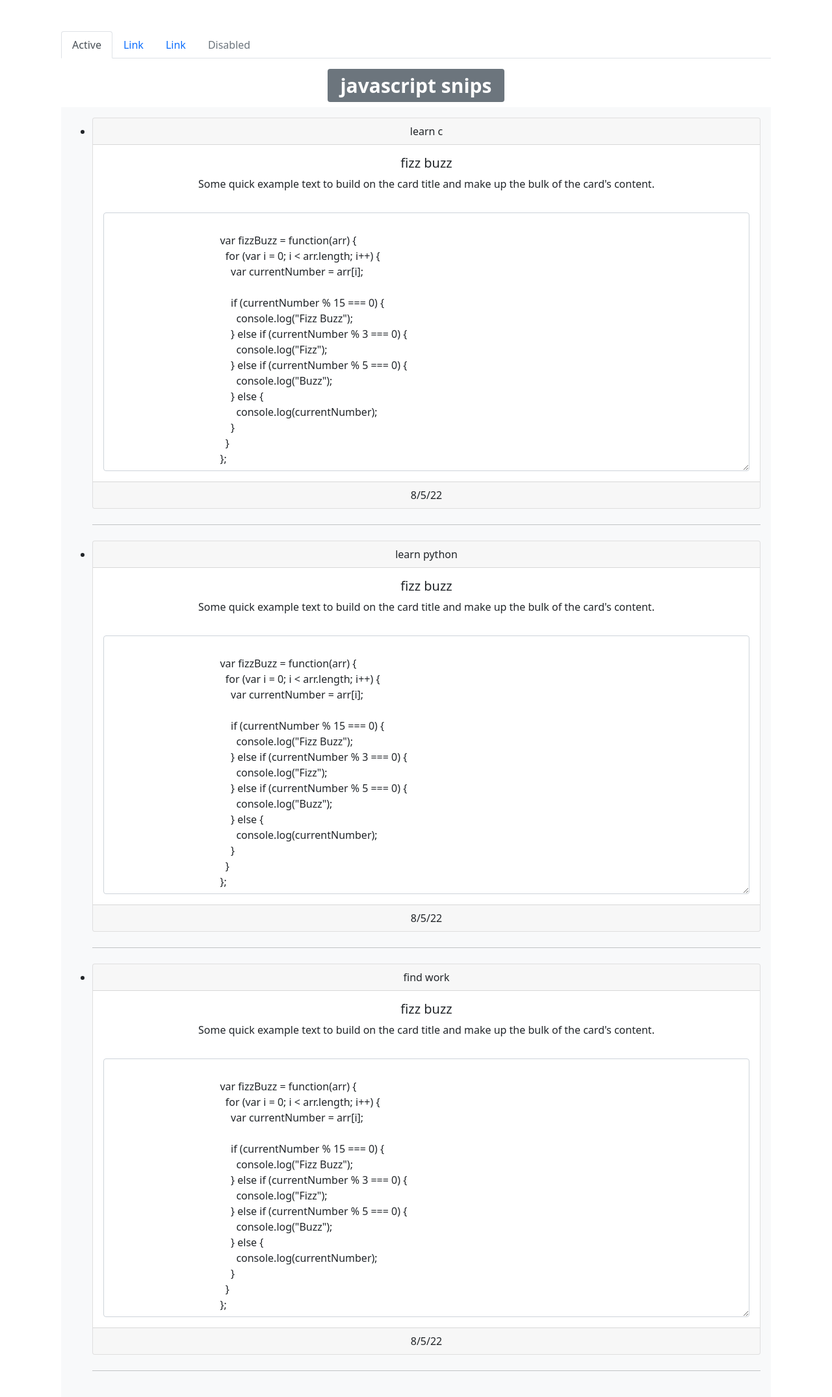
After one commit to wilmer88/cheat-snip, a Django app: page /index in a window 1280 px wide. The commit adds this page. Shown: the whole page at 65% size. Run offline with Django 4.2, Linux system fonts and the light colour scheme.

Commit message:
created snip page

```diff
--- a/app/app/__init__.py
+++ b/app/app/__init__.py
@@ -1,3 +1,5 @@
+
+
 # student_profile = {
 #         'first_name' : 'Jane',
 #         'last_name' : 'Doe',
--- a/app/snips/templates/cheatCode/fight_stage.html
+++ b/app/snips/templates/users/fight_stage.html
@@ -1,4 +1,4 @@
-{% extends 'cheatCode/layout.html' %}
+{% extends 'users/layout.html' %}
 {% block title %} welcome to home the home page {% endblock %}
 {% block content %}
 <div class="callout">
--- /dev/null
+++ b/app/snips/templates/users/index.html
@@ -0,0 +1,69 @@
+<div class="row">
+  <div class="col-sm-12">
+    <div class="container mt-5">
+        {% extends 'users/layout.html' %} {% block content %} {% if header %}
+        <h1 class="chango">welcome to index. Whats next: {{header}} and later</h1>
+        {% else %}
+        <h1 >
+          <span class="badge bg-secondary mt-3">
+            {% block title %} javascript snips {% endblock %}
+          </span>
+        </h1>
+        {% endif %}
+    </div>
+
+
+    <div class="container">
+      <div class="bg-light p-3 rounded-lg m-12">
+        <ul>
+          {% for things in things_to_do %}
+
+          <li class="centrar">
+            <div class="card">
+              <div class="card-header text-center">{{things}}</div>
+              <div class="card-body">
+                <h5 class="card-title">fizz buzz</h5>
+                <p class="card-text">
+                  Some quick example text to build on the card title and make up
+                  the bulk of the card's content.
+                </p>
+              </div>
+
+              <div class="card-body">
+                <textarea
+                  class="form-control"
+                  id="exampleFormControlTextarea1"
+                  rows="16"
+                >
+
+                                        var fizzBuzz = function(arr) {
+                                          for (var i = 0; i < arr.length; i++) {
+                                            var currentNumber = arr[i];
+
+                                            if (currentNumber % 15 === 0) {
+                                              console.log("Fizz Buzz");
+                                            } else if (currentNumber % 3 === 0) {
+                                              console.log("Fizz");
+                                            } else if (currentNumber % 5 === 0) {
+                                              console.log("Buzz");
+                                            } else {
+                                              console.log(currentNumber);
+                                            }
+                                          }
+                                        };</textarea
+                >
+              </div>
+              <div class="card-footer">8/5/22</div>
+            </div>
+
+            <hr class="my-4" />
+          </li>
+          {% endfor %}
+        </ul>
+        <!-- <a class="btn btn-primary btn-lg" href="#" role="button">Learn more</a> -->
+      </div>
+    </div>
+
+    {% endblock %}
+  </div>
+</div>
--- /dev/null
+++ b/app/snips/templates/users/layout.html
@@ -0,0 +1,35 @@
+<!DOCTYPE html>
+<html lang="en">
+    <head>
+        <meta charset="utf-8">
+        <meta http-equiv="X-UA-Compatible" content="IE=edge">
+        <meta name="viewport" content="width=device-width, initial-scale=1">
+
+        <!-- <link rel="stylesheet" href="https://cdnjs.cloudflare.com/ajax/libs/bulma/x.y.z/css/bulma.css" /> -->
+        <link rel="stylesheet" href="https://cdn.jsdelivr.net/npm/bootstrap@5.1.3/dist/css/bootstrap.min.css" />
+
+        <title>{% block title %}{% endblock %}</title>
+        <style>li,h1{text-align: center} h1{margin-top: auto;}</style>
+    </head>
+    <body>
+
+            <ul class="nav nav-tabs">
+                <li class="nav-item">
+                  <a class="nav-link active" aria-current="page" href="#">Active</a>
+                </li>
+                <li class="nav-item">
+                  <a class="nav-link" href="#">Link</a>
+                </li>
+                <li class="nav-item">
+                  <a class="nav-link" href="#">Link</a>
+                </li>
+                <li class="nav-item">
+                  <a class="nav-link disabled">Disabled</a>
+                </li>
+              </ul>
+         {% block content %}
+         {% endblock %}
+
+
+    </body>
+</html>
--- a/app/snips/urls.py
+++ b/app/snips/urls.py
@@ -1,8 +1,14 @@
+from django.urls import re_path
 from . import views
-from django.urls import re_path
-# urls.py
-from django.urls import path
+#the $ sign besides home restrict the path from having home plus characters and still hit the home path
+urlpatterns = [
+ re_path(r'^index$', views.index, name='index'),
+ re_path(r'^fight_stage$', views.fight_stage, name='fight_stage')
+ ]
+# from django.urls import re_path, include
+# from django.contrib import admin
 
-from .views import redirect_view
-
-urlpatterns = [ path('/redirect/', redirect_view),re_path(r'^home$', views.home, name='home'), re_path(r'^fight_stage$', views.fight_stage, name='fight_stage')]
+# urlpatterns = [
+#     re_path(r'^admin/', admin.site.urls),
+#     re_path(r'', include('snips.urls')),
+# ]
--- a/app/snips/views.py
+++ b/app/snips/views.py
@@ -1,11 +1,13 @@
 from django.shortcuts import render
 from django.http import HttpResponse
-# Create your views here.
-def home(request):
 
-        return render(request, "cheatCode/home.html", {"header": 'with c# ',
+def index(request):
+
+       return render(request, "users/index.html", {
         "things_to_do": ["learn c", 'learn python', 'find work']})
 
 def fight_stage(request):
+        return render(request, 'users/fight_stage.html', {})
 
-        return render(request, 'cheatCode/fight_stage.html', {})
+
+# "header": 'with c# ',
```
Also changed, not shown: app/app/urls.py (+7 -4 lines), app/snips/__init__.py (+19 -19 lines), app/snips/templates/cheatCode/home.html (deleted, +0 -19 lines), app/snips/templates/cheatCode/layout.html (deleted, +0 -18 lines), README.md.
